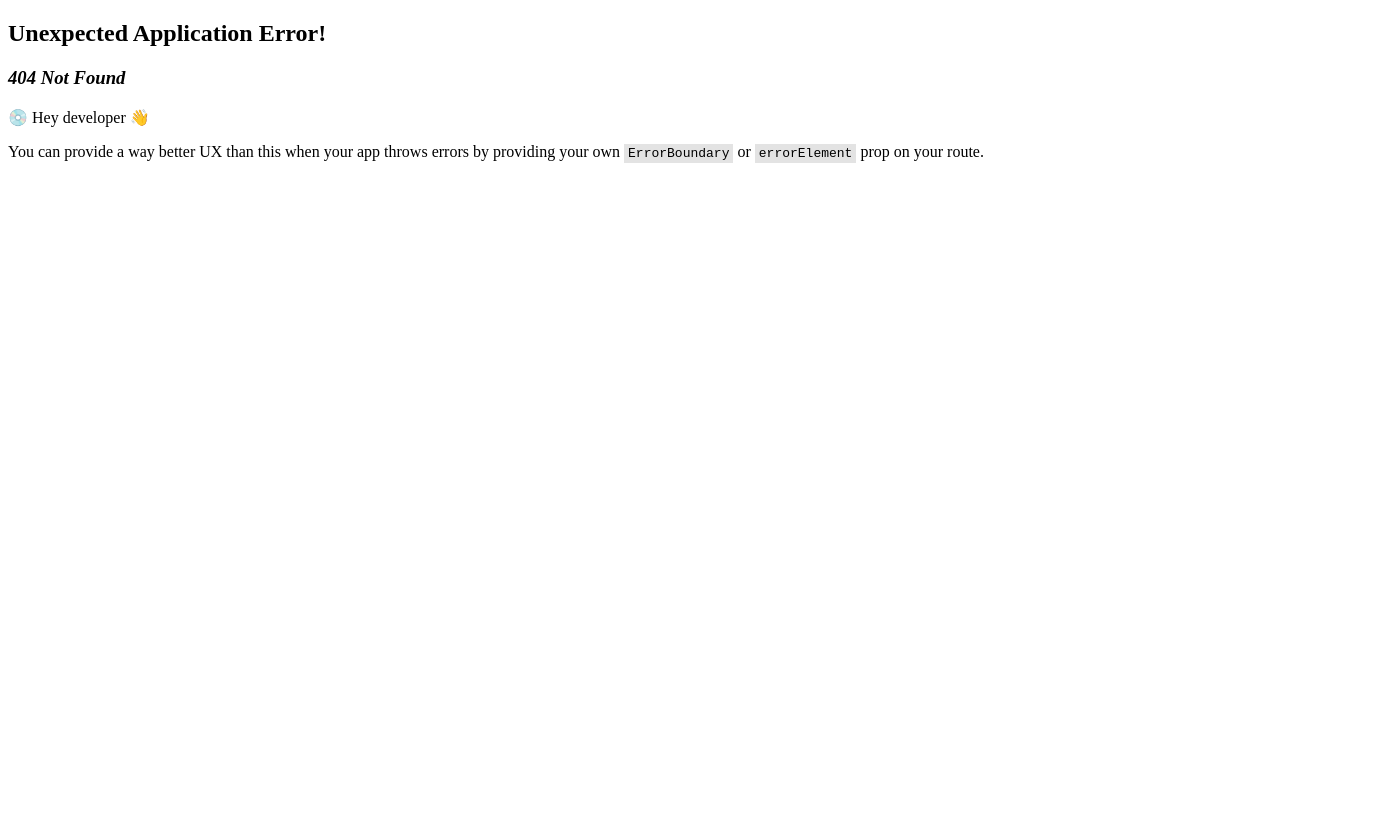
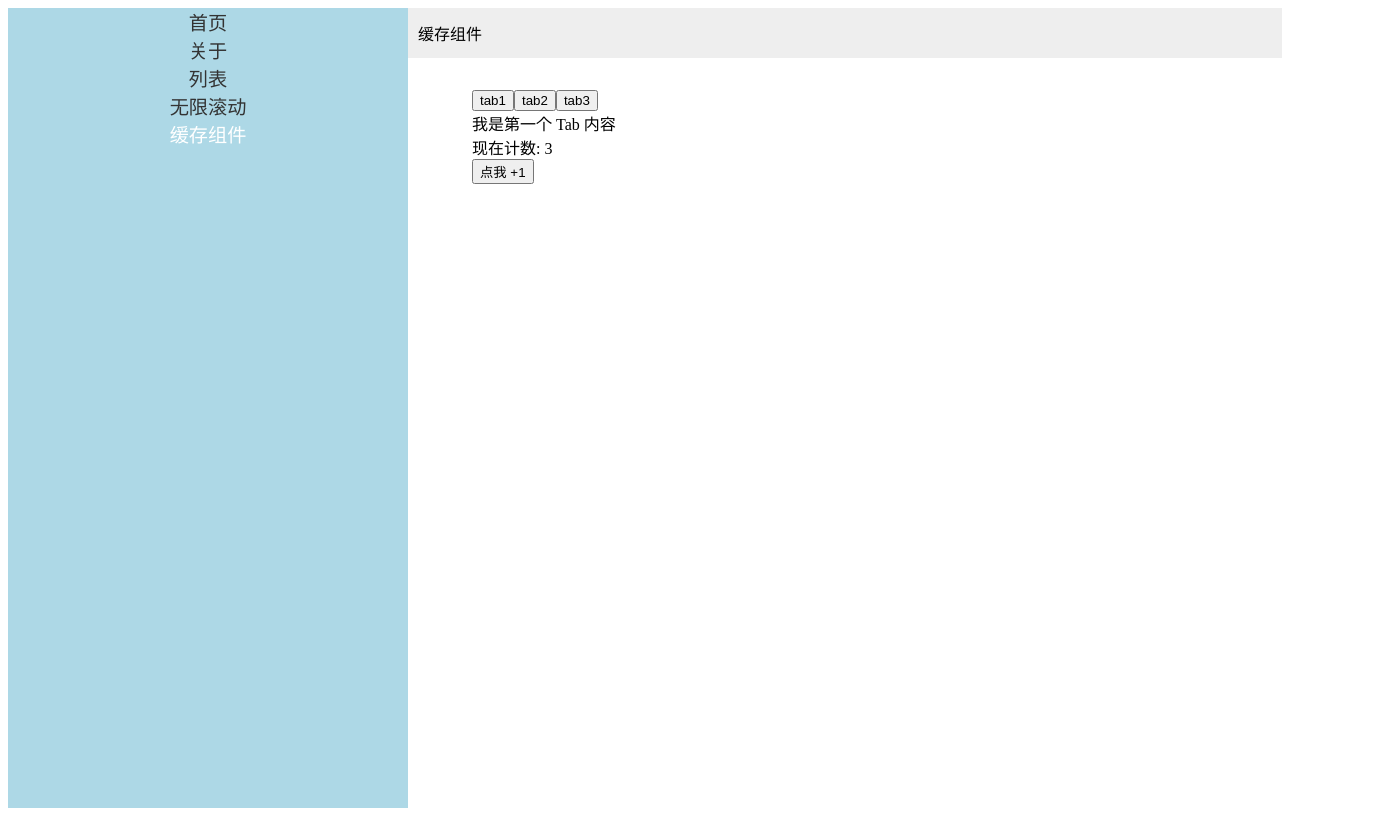
Before and after one commit to Bottle414/React-Admin, a React (Vite) app: page /keepalive in a window 1280 px wide. Before the commit this address had no page. Shown: the whole page, 1400 px wide, since content can reach past the window. Built offline with nearby package versions, Linux system fonts and the light colour scheme.

Commit message:
feat: add keep-alive component

```diff
--- a/src/router/index.tsx
+++ b/src/router/index.tsx
@@ -9,6 +9,7 @@ const About = lazy(() => import('../views/about/About'))
 const Login = lazy(() => import('../views/login/Login'))
 const List = lazy(() => import('../views/list/List'))
 const Infinite = lazy(() => import('../views/infinite/Infinite'))
+const KeepAliveTab = lazy(() => import('../views/keepalive/KeepAliveTab'))
 
 // 路由元信息
 export interface RouteMeta {
@@ -115,6 +116,24 @@ const routesWithMeta: RoutesWithMeta = [
                     title: '无限滚动',
                     requireAuth: false
                 }
+            },
+            {
+                path: 'keepalive',
+                id: 'keepalive',
+                element: (
+                    <Suspense fallback={<Loading />}>
+                        <KeepAliveTab />
+                    </Suspense>
+                ),
+                loader: () => ({
+                    name: 'keepalive',
+                    title: '缓存组件'
+                }),
+                meta: {
+                    name: 'keepalive',
+                    title: '缓存组件',
+                    requireAuth: false
+                }
             }
         ]
     },
--- /dev/null
+++ b/src/views/keepalive/KeepAlive.tsx
@@ -0,0 +1,34 @@
+import { ReactNode, useRef, useState } from 'react'
+
+interface KeepAliveProps {
+    activeKey: string
+    childrenMap: Record<string, ReactNode>
+}
+
+export function KeepAlive({ activeKey, childrenMap }: KeepAliveProps) {
+    const cacheRef = useRef<Map<string, ReactNode>>(new Map())
+    const [_, forceUpdate] = useState(0)
+
+    // 将未缓存的组件加入缓存
+    Object.entries(childrenMap).forEach(([key, node]) => {
+        if (!cacheRef.current.has(key)) {
+            cacheRef.current.set(key, node)
+            forceUpdate((v) => v + 1) // 强制刷新以展示新组件
+        }
+    })
+
+    return (
+        <>
+            {[...cacheRef.current.entries()].map(([key, node]) => (
+                <div
+                    key={key}
+                    style={{ display: key === activeKey ? 'block' : 'none' }}
+                >
+                    {node}
+                </div>
+            ))}
+        </>
+    )
+}
+
+export default KeepAlive
--- /dev/null
+++ b/src/views/keepalive/KeepAliveTab.tsx
@@ -0,0 +1,49 @@
+import { useState } from 'react'
+import KeepAlive from './KeepAlive'
+
+function Tab1() {
+    console.log('refresh1')
+    const [count, setCount] = useState(3)
+    return (<>
+        <div>我是第一个 Tab 内容</div>
+        <div>现在计数: { count }</div>
+        <button onClick={() => {setCount(count + 1)}}>点我 +1</button>
+    </>)
+}
+
+function Tab2() {
+    console.log('refresh2')
+    return <div>我是第二个 Tab 内容</div>
+}
+
+function Tab3() {
+    console.log('refresh3')
+    const [count, setCount] = useState(0)
+    return (<>
+        <div>我是第三个 Tab 内容</div>
+        <div>现在计数: { count }</div>
+        <button onClick={() => {setCount(count + 1)}}>点我 +1</button>
+    </>)
+}
+
+export function KeepAliveTab() {
+    const [active, setActive] = useState('tab1')
+
+    return (
+        <>
+            <button onClick={() => {setActive('tab1')}}>tab1</button>
+            <button onClick={() => {setActive('tab2')}}>tab2</button>
+            <button onClick={() => {setActive('tab3')}}>tab3</button>
+            <KeepAlive
+                activeKey={active}
+                childrenMap={{
+                    tab1: <Tab1 />,
+                    tab2: <Tab2 />,
+                    tab3: <Tab3 />
+                }}
+            />
+        </>
+    )
+}
+
+export default KeepAliveTab
```
